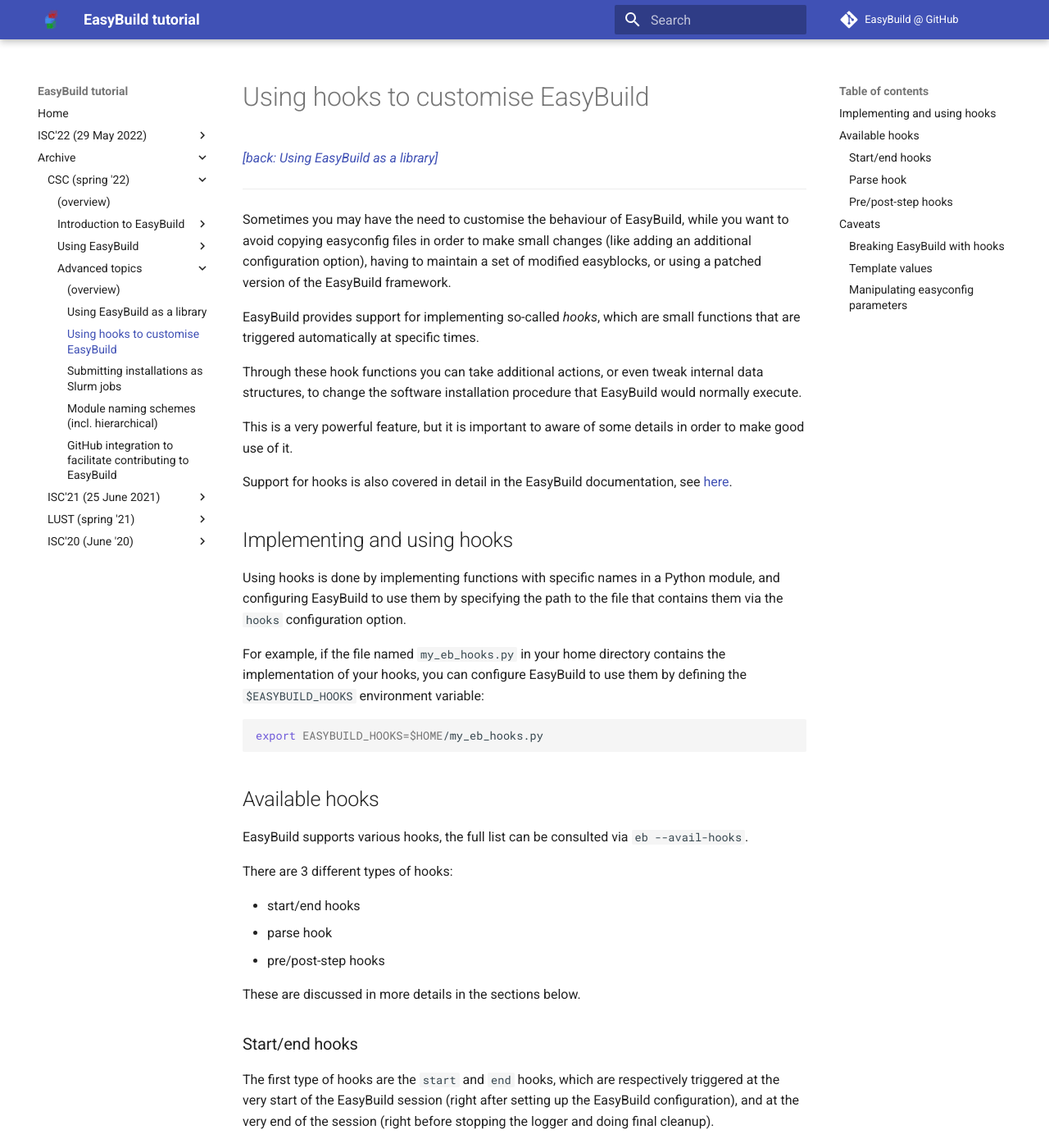
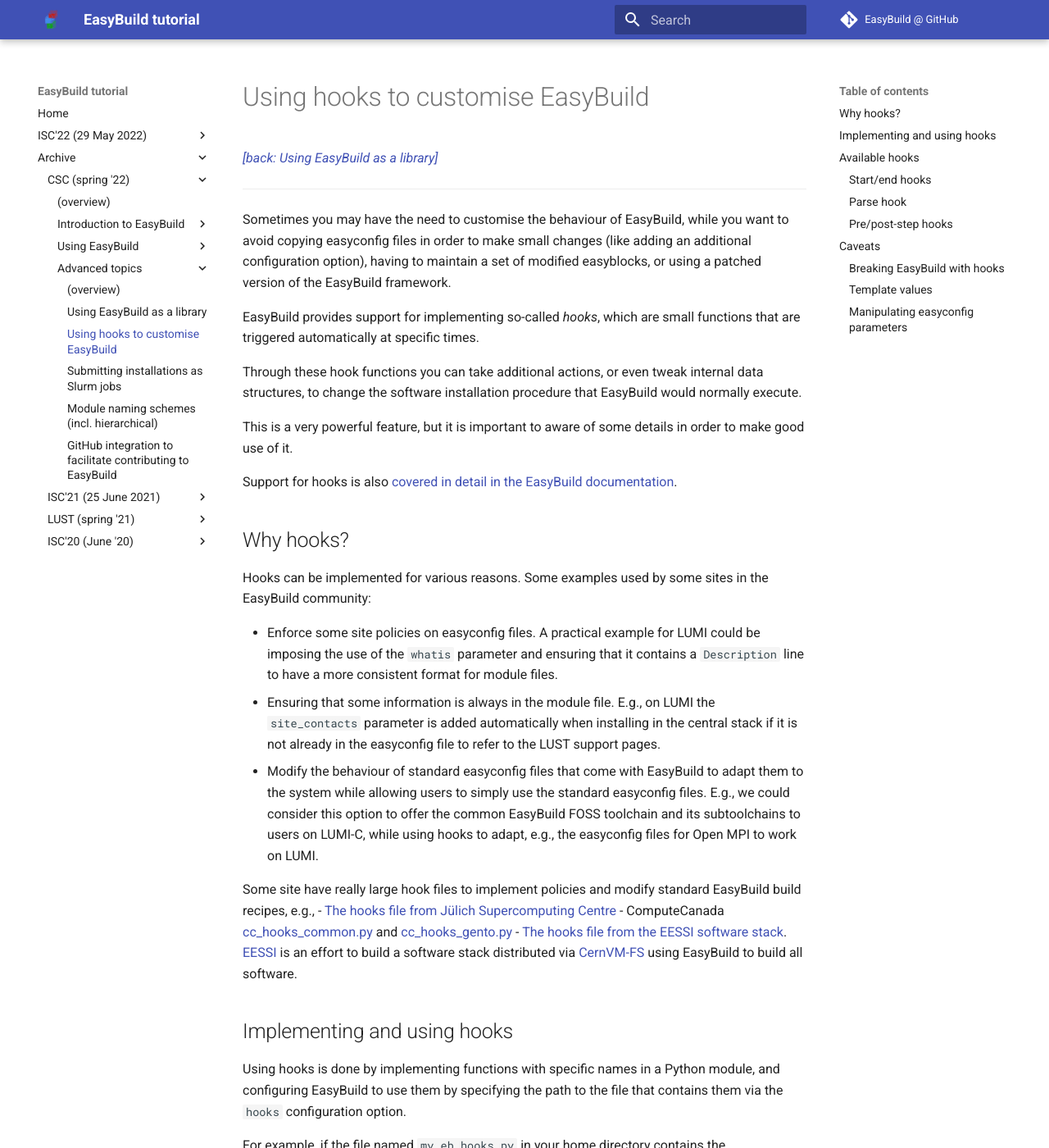
Before and after one commit to easybuilders/easybuild-tutorial, an MkDocs documentation site: the page built from docs/2022-CSC_and_LO/3_02_hooks.md, in a window 1280 px wide and 1400 px high. Shown: the whole window at 82% size. Built offline with MkDocs 1.6.1 and Material for MkDocs 9.7.7, drawn with Linux system fonts in a browser that asks for light colours.

Commit message:
Section about hooks extended with references to additional examples.

```diff
--- a/docs/2022-CSC_and_LO/3_02_hooks.md
+++ b/docs/2022-CSC_and_LO/3_02_hooks.md
@@ -19,9 +19,32 @@
 This is a very powerful feature, but it is important to aware of some details in order
 to make good use of it.
 
-Support for hooks is also covered in detail in the EasyBuild documentation, see
-[here](https://docs.easybuild.io/en/latest/Hooks.html).
+Support for hooks is also
+[covered in detail in the EasyBuild documentation](https://docs.easybuild.io/en/latest/Hooks.html).
 
+## Why hooks?
+
+Hooks can be implemented for various reasons. Some examples used by some sites in the EasyBuild
+community:
+
+-   Enforce some site policies on easyconfig files. A practical example for LUMI could be imposing
+    the use of the `whatis` parameter and ensuring that it contains a `Description` line to have a
+    more consistent format for module files.
+-   Ensuring that some information is always in the module file. E.g., on LUMI the `site_contacts`
+    parameter is added automatically when installing in the central stack if it is not already in
+    the easyconfig file to refer to the LUST     support pages.
+-   Modify the behaviour of standard easyconfig files that come with EasyBuild to adapt them to the system
+    while allowing users to simply use the standard easyconfig files. E.g., we could consider this option
+    to offer the common EasyBuild FOSS toolchain and its subtoolchains to users on LUMI-C, while using hooks to
+    adapt, e.g., the easyconfig files for Open MPI to work on LUMI.
+
+Some site have really large hook files to implement policies and modify standard EasyBuild build recipes, e.g.,
+-   [The hooks file from Jülich Supercomputing Centre](https://github.com/easybuilders/JSC/blob/2022/Custom_Hooks/eb_hooks.py)
+-   ComputeCanada [cc_hooks_common.py](https://github.com/ComputeCanada/easybuild-computecanada-config/blob/main/cc_hooks_common.py)
+    and [cc_hooks_gento.py](https://github.com/ComputeCanada/easybuild-computecanada-config/blob/main/cc_hooks_gentoo.py)
+-   [The hooks file from the EESSI software stack](https://github.com/EESSI/software-layer/blob/main/eb_hooks.py).
+   [EESSI](https://www.eessi-hpc.org/) is an effort to build a software stack distributed via
+   [CernVM-FS](https://cernvm.cern.ch/fs/) using EasyBuild to build all software.
 
 ## Implementing and using hooks
 
```
